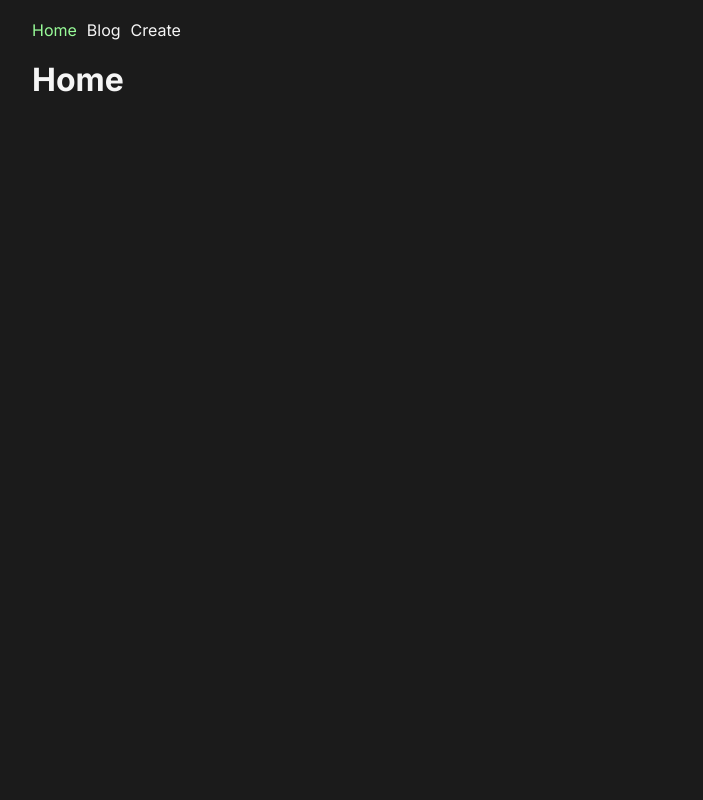
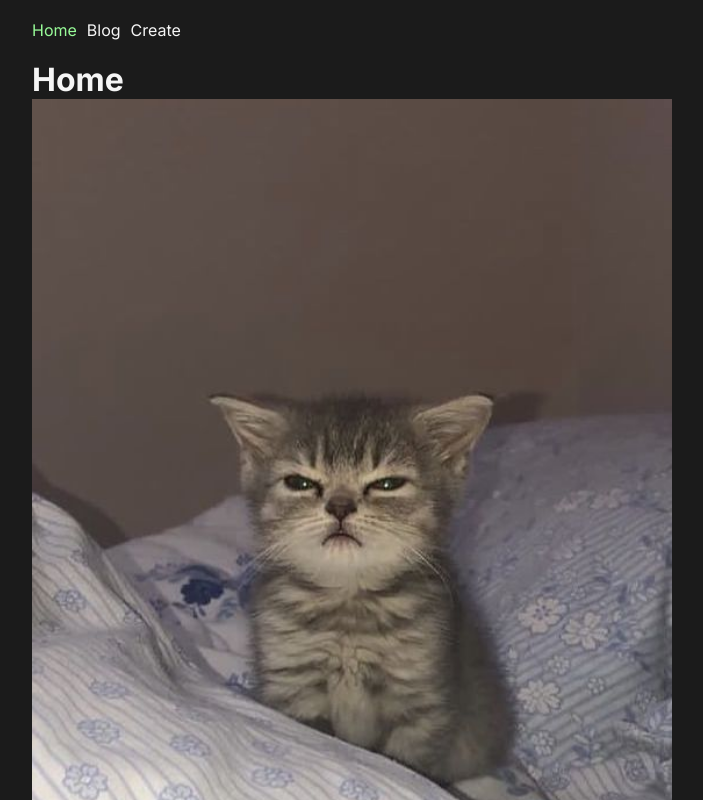
Before and after one commit to irfanshadikrishad/learning-next.js, a Next.js app: page / in a window 1280 px wide. Shown: the top 800 px of the page, without its empty margins (288-991 px from the left). Built offline with nearby package versions, Linux system fonts and the light colour scheme.

Commit message:
optimizing/images

```diff
--- a/app/page.js
+++ b/app/page.js
@@ -1,7 +1,26 @@
+import Image from "next/image";
+import cat from "@/public/cat.jpg";
+
 export default function Homemade_Apple() {
   return (
     <div className="containor">
       <h1>Home</h1>
+      <div className="image">
+        <Image
+          src={cat}
+          // src="https://i.pinimg.com/564x/30/a1/d9/30a1d94c1e73e791f364c150c5471ce4.jpg"
+          alt="cat"
+          // Make the image display full width
+          style={{
+            width: "100%",
+            height: "auto",
+          }}
+          width={500}
+          height={500}
+          placeholder="blur"
+          priority="true"
+        />
+      </div>
     </div>
   );
 }
--- a/next.config.js
+++ b/next.config.js
@@ -1,4 +1,12 @@
 /** @type {import('next').NextConfig} */
-const nextConfig = {}
+const nextConfig = {
+  images: {
+    remotePatterns: [
+      {
+        hostname: "i.pinimg.com",
+      },
+    ],
+  },
+};
 
-module.exports = nextConfig
+module.exports = nextConfig;
```
Also changed, not shown: public/cat.jpg (added), 1 other file (tests, documents, lock files or other folders).
